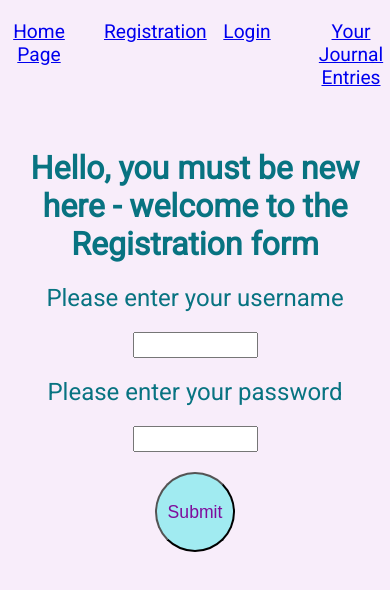
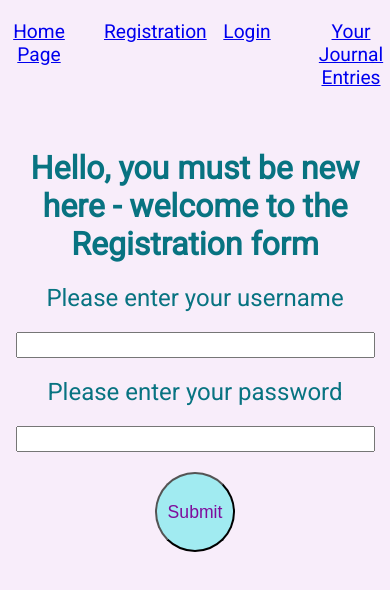
Before and after one commit to build-week-design-your-life/Front-end-design-life, a React (Create React App) app in the folder design-life/: page / in a window 390 px wide. Shown: the top 590 px of the page. Built offline with nearby package versions, Linux system fonts and the light colour scheme.

Commit message:
Flexed POST and PUT boxes so they appear next to each other and PUT disappears when desired - responsive design and all that

```diff
--- a/design-life/src/App.css
+++ b/design-life/src/App.css
@@ -60,7 +60,7 @@
   display: flex;
   flex-flow: row nowrap;
   height: 20px;
-  width: 30%;
+  width: 90%;
   margin: 20px auto;
   align-items: flex-start;
   justify-content: flex-start;
@@ -147,3 +147,9 @@
   background-color: rgb(248, 237, 250);
   color: rgb(8, 115, 129);
 }
+
+.formStyles {
+  display: flex;
+  flex-flow: row nowrap;
+justify-content: space-around;
+}
--- a/design-life/src/components/design/design.js
+++ b/design-life/src/components/design/design.js
@@ -95,6 +95,7 @@
           <h1> Loading, Please wait...</h1>
         )}
       </div>
+      <div className="formStyles">
       <NewPostFormikForm setUpdatedJournal={setUpdatedJournal} />
       {toggleUpdate ? (
         <UpdateFormikForm
@@ -103,6 +104,7 @@
           updatedEntry={updatedEntry}
         />
       ) : null}
+      </div>
     </>
   );
 }
```
Lines whose indentation alone changed are shown as unchanged.
